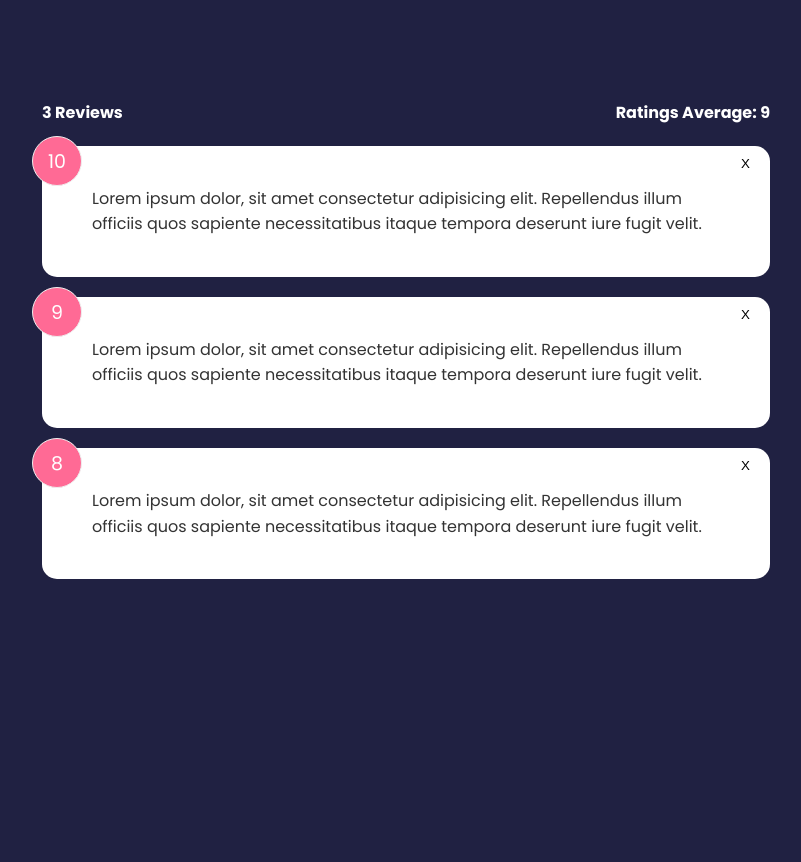
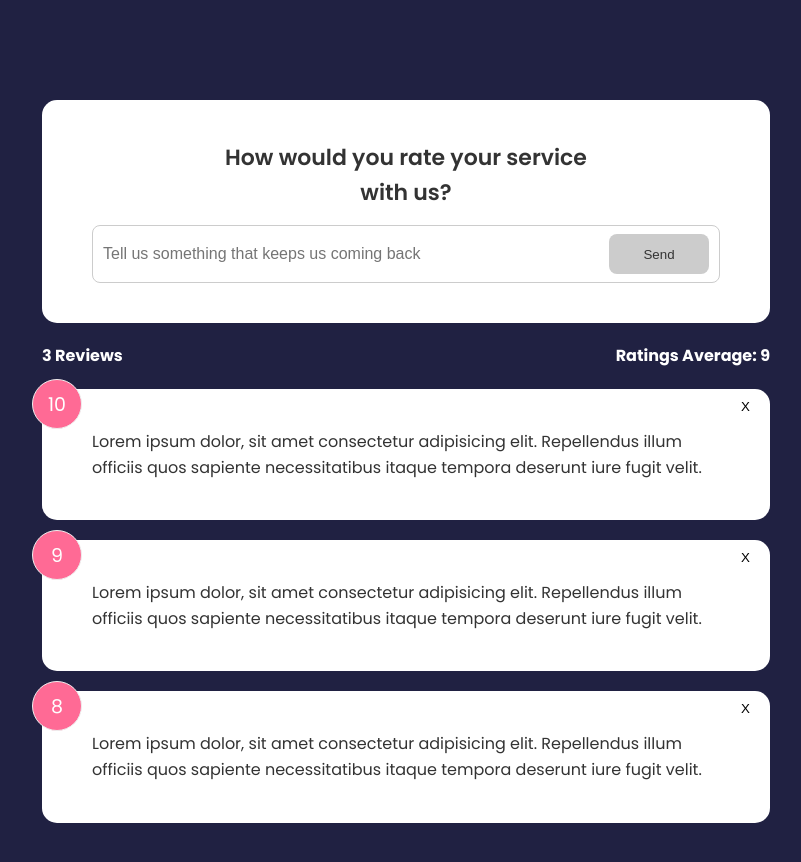
Before and after one commit to ollykr/traversy-svelte, a Svelte app in the folder svelte-feedback-app/: page / in a window 1280 px wide. Shown: the top 862 px of the page, without its empty margins (234-1035 px from the left). Before the commit the page ends 800 px from the top, so only its background shows below. Built offline with nearby package versions, Linux system fonts and the light colour scheme.

Commit message:
Start making a form to submit reviews

```diff
--- a/svelte-feedback-app/src/App.svelte
+++ b/svelte-feedback-app/src/App.svelte
@@ -1,4 +1,5 @@
 <script>
+	import FeedbackForm from "./components/FeedbackForm.svelte";
 	import FeedbackList from "./components/FeedbackList.svelte";
 	import FeedbackStats from "./components/FeedbackStats.svelte";
 
@@ -40,6 +41,8 @@
 </script>
 
 <main class="container">
+	<!-- Feedback Form -->
+	<FeedbackForm />
 	<!-- Feedback Stats component -->
 	<FeedbackStats {count} {average} />
 	<!-- to test that the count works -->
--- /dev/null
+++ b/svelte-feedback-app/src/components/Button.svelte
@@ -0,0 +1,40 @@
+<script>
+	export let style = "primary";
+	export let type = "button";
+	export let disabled = false;
+</script>
+
+<button {type} {disabled} class={style}>
+	<slot />
+</button>
+
+<style>
+	button {
+		color: #fff;
+		border: 0;
+		border-radius: 8px;
+		color: #fff;
+		width: 100px;
+		height: 40px;
+		cursor: pointer;
+	}
+	.primary {
+		background-color: #202142;
+	}
+	.secondary {
+		background: #ff6a95;
+	}
+	button:hover {
+		transform: scale(0.98);
+		opacity: 0.9;
+	}
+	button:disabled {
+		background-color: #cccccc;
+		color: #333;
+		cursor: auto;
+	}
+	button:disabled:hover {
+		transform: scale(1);
+		opacity: 1;
+	}
+</style>
--- /dev/null
+++ b/svelte-feedback-app/src/components/FeedbackForm.svelte
@@ -0,0 +1,79 @@
+<script>
+	import Button from "./Button.svelte";
+	import Card from "./Card.svelte";
+
+	let text = "";
+	let btnDisabled = true;
+	let min = 10;
+	let message;
+
+	// Makes disabled button active when typed characters are 10 minimum
+
+	const handleInput = () => {
+		// Check the length of a var text
+		// Trim white space
+		// If there are minimum 10 characters typed minus a white space, make the button active, otherwise keep it disabled with message = null
+		if (text.trim().length <= min) {
+			message = `Text must be at least ${min} chracters`;
+			btnDisabled = true;
+		} else {
+			message = null;
+			btnDisabled = false;
+		}
+	};
+</script>
+
+<Card>
+	<header><h2>How would you rate your service with us?</h2></header>
+	<form action="">
+		<!-- Rating select -->
+		<div class="input-group">
+			<input
+				type="text"
+				on:input={handleInput}
+				bind:value={text}
+				placeholder="Tell us something that keeps us coming back"
+			/>
+			<Button disabled={btnDisabled} type="submit">Send</Button>
+		</div>
+		<!-- Show messager IF there is a message -->
+		{#if message}
+			<div class="message">
+				{message}
+			</div>
+		{/if}
+	</form>
+</Card>
+
+<style>
+	header {
+		max-width: 400px;
+		margin: auto;
+	}
+	header h2 {
+		font-size: 22px;
+		font-weight: 600;
+		text-align: center;
+	}
+	.input-group {
+		display: flex;
+		flex-direction: row;
+		border: 1px solid #ccc;
+		padding: 8px 10px;
+		border-radius: 8px;
+		margin-top: 15px;
+	}
+	input {
+		flex-grow: 2;
+		border: none;
+		font-size: 16px;
+	}
+	input:focus {
+		outline: none;
+	}
+	.message {
+		padding-top: 10px;
+		text-align: center;
+		color: rebeccapurple;
+	}
+</style>
```
